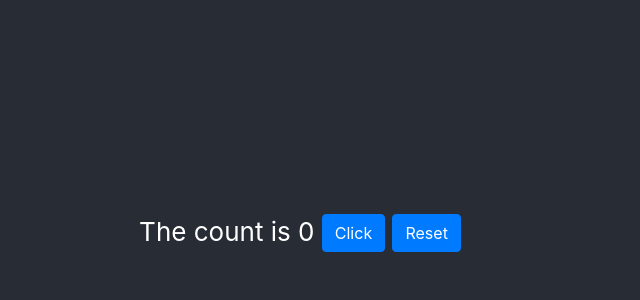
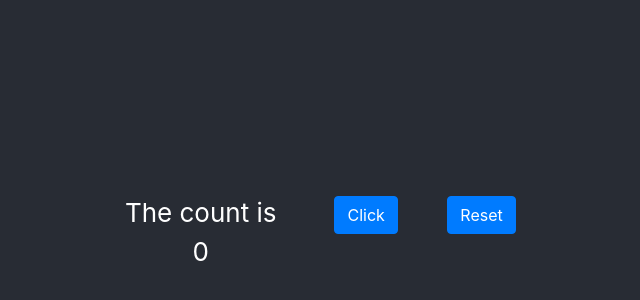
Before and after one commit to HugoCodeStar/react-state-413-Tarikdel, a React (Create React App) app: page / in a window 1280 px wide. Shown: the part 168-468 px from the top of the page, without its empty margins (340-980 px from the left). Built offline with nearby package versions, Linux system fonts and the light colour scheme.

Commit message:
Solution exo react-state avec Clic2

```diff
--- a/src/App.js
+++ b/src/App.js
@@ -1,6 +1,7 @@
 import React from 'react';
 import './App.css';
-import Clic from './Clic';
+//import Clic from './Clic';
+import Clic2 from './Clic2';
 import 'bootstrap/dist/css/bootstrap.min.css';
 
 
@@ -8,7 +9,7 @@ function App() {
   return (
     <div className="App">
       <header className="App-header">
-          <Clic/>
+          <Clic2/>
       </header>
     </div>
   );
--- a/src/Clic.js
+++ b/src/Clic.js
@@ -2,8 +2,8 @@ import {useState} from 'react';
 import Button from 'react-bootstrap/Button';
 
 function Clic(){
-
-    const [compteur, setCompteur] = useState(0);
+    let cpt=0;
+    const [compteur, setCompteur] = useState(cpt);
 
     return (
         <div>
--- /dev/null
+++ b/src/Clic2.js
@@ -0,0 +1,18 @@
+import {useState} from 'react';
+import Button from 'react-bootstrap/Button';
+
+function Clic2(){
+    let cpt=0;
+    const [compteur, setCompteur] = useState(cpt);
+
+    return (
+        <div class={'row'}>
+            <div class='col-lg-6'>The count is {compteur}{' '}</div>
+           <div class='col-lg-4'> <Button variant="primary" onClick={() => setCompteur(compteur+1)}>Click</Button>{' '}</div>
+            <div class='col-lg-2'><Button onClick={() => setCompteur(0)}>Reset</Button></div>
+
+        </div>
+    );
+}
+
+export default Clic2;
```
